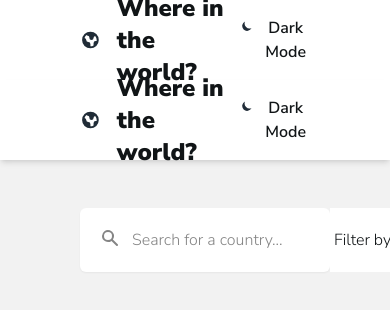
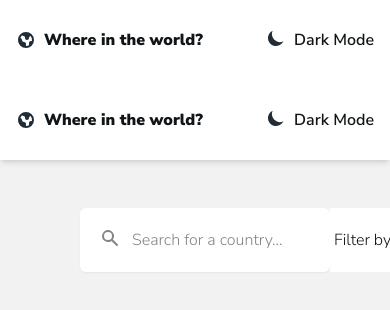
Before and after one commit to iannnop/rest-countries-api, a Next.js app: page / in a window 390 px wide. Shown: the top 310 px of the page. Built offline with nearby package versions, Linux system fonts and the light colour scheme; no server answers.

Commit message:
responsive updates

```diff
--- a/components/Header.tsx
+++ b/components/Header.tsx
@@ -9,15 +9,17 @@ const Header = () => {
   useEffect(() => setMounted(true), []);
 
   return (
-    <div className="px-20 flex items-center justify-between h-[80px] shadow-md bg-white dark:bg-[#2B3844]">
+    <div className="px-4 lg:px-20 flex items-center justify-between h-[80px] shadow-md bg-white dark:bg-[#2B3844]">
       <div className="flex items-center">
-        <GlobeIcon className="text-light-main-text dark:text-white w-10 h-10 mr-4" />
-        <h1 className="font-bold text-2xl">Where in the world?</h1>
+        <GlobeIcon className="text-light-main-text dark:text-white w-5 h-5 md:w-10 md:h-10 mr-2 md:mr-4" />
+        <h1 className="font-bold lg:text-2xl">Where in the world?</h1>
       </div>
+      {mounted &&
       <button className="flex font-semibold" onClick={() => setTheme(theme === 'dark' ? 'light' : 'dark')}>
-        <MoonIcon className="w-5 h-5 mr-2 text-light-main-text dark:text-white" />
+          <MoonIcon className="w-5 h-5 mr-2 text-light-main-text dark:text-white" />
         Dark Mode
       </button>
+      }
     </div>
   )
 }
```
